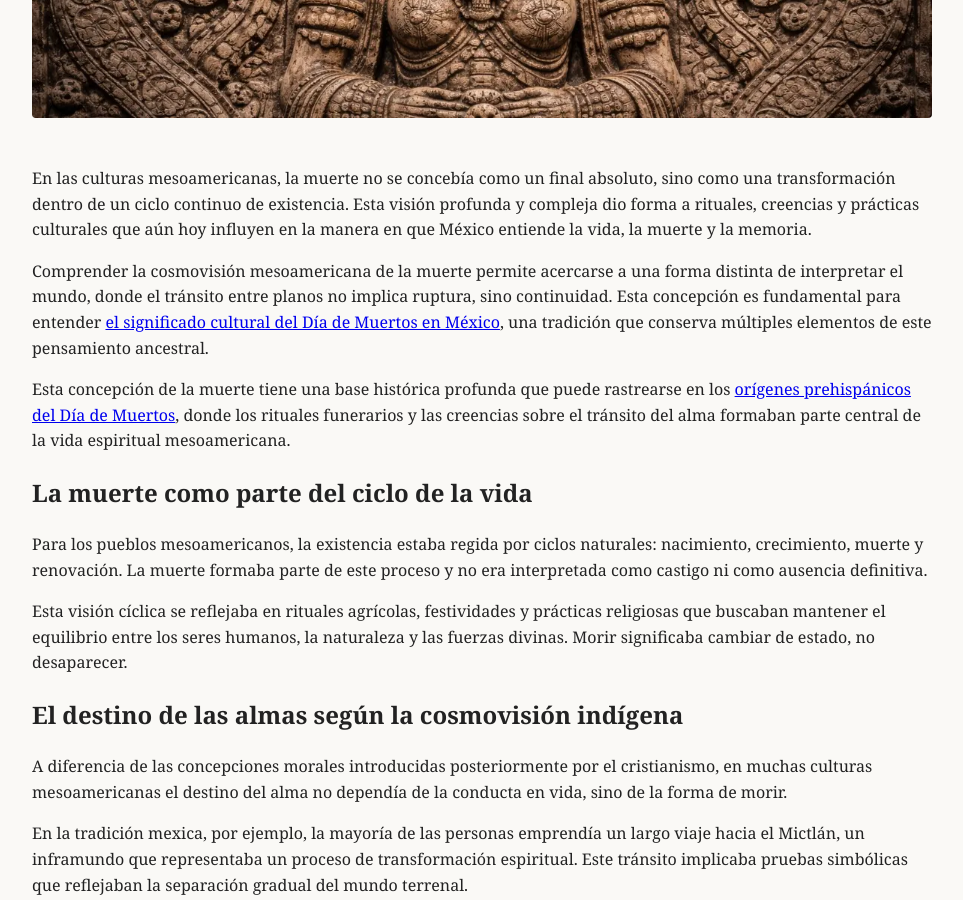
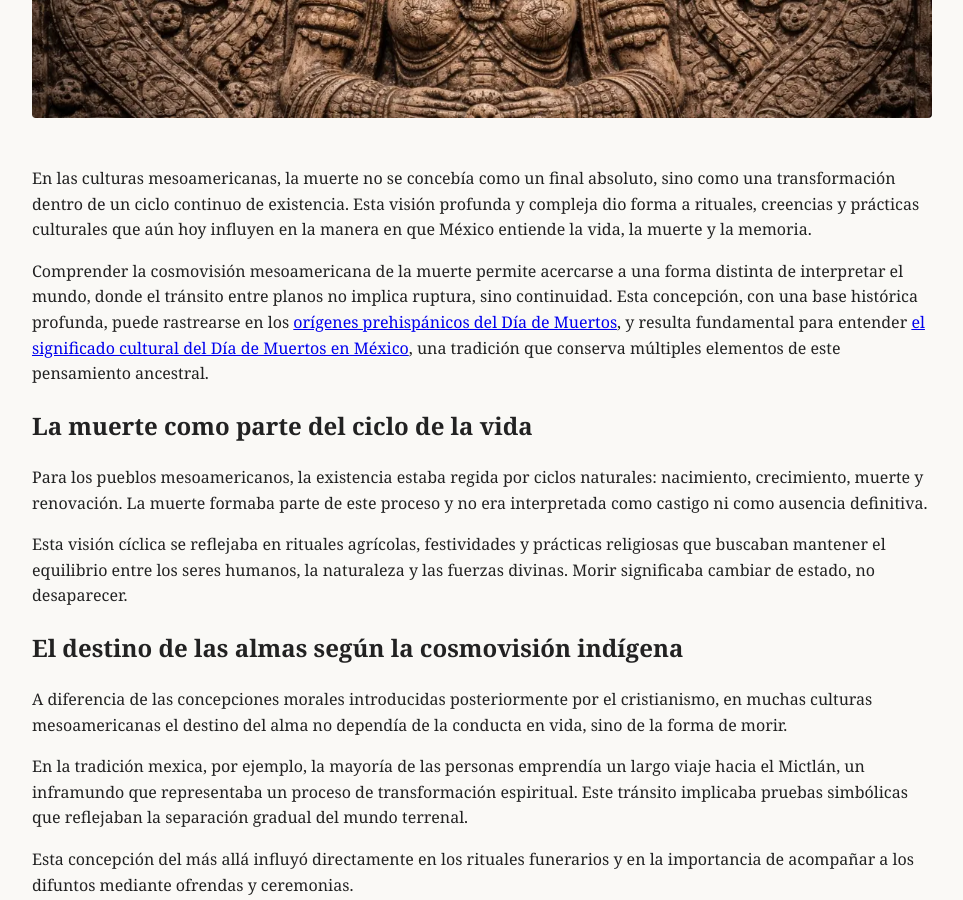
Before and after one commit to elbracamonte/elbracamonte.github.io, a Jekyll site: the page built from _posts/2025-12-22-cosmovision-mesoamericana-de-la-muerte.md, in a window 1280 px wide and 900 px high, scrolled down 603 px. Shown: the whole window, without its empty margins (158-1121 px from the left). Built offline with Jekyll 4.4.1, drawn with Linux system fonts in a browser that asks for light colours.

Commit message:
Update 2025-12-22-cosmovision-mesoamericana-de-la-muerte.md

```diff
--- a/_posts/2025-12-22-cosmovision-mesoamericana-de-la-muerte.md
+++ b/_posts/2025-12-22-cosmovision-mesoamericana-de-la-muerte.md
@@ -9,9 +9,7 @@ image_alt: "Representación simbólica de la muerte en la cosmovisión mesoameri
 
 En las culturas mesoamericanas, la muerte no se concebía como un final absoluto, sino como una transformación dentro de un ciclo continuo de existencia. Esta visión profunda y compleja dio forma a rituales, creencias y prácticas culturales que aún hoy influyen en la manera en que México entiende la vida, la muerte y la memoria.
 
-Comprender la cosmovisión mesoamericana de la muerte permite acercarse a una forma distinta de interpretar el mundo, donde el tránsito entre planos no implica ruptura, sino continuidad. Esta concepción es fundamental para entender [el significado cultural del Día de Muertos en México](/tradiciones/dia-de-muertos-origen-significado/), una tradición que conserva múltiples elementos de este pensamiento ancestral.
-
-Esta concepción de la muerte tiene una base histórica profunda que puede rastrearse en los [orígenes prehispánicos del Día de Muertos](/tradiciones/origenes-prehispanicos-dia-de-muertos/), donde los rituales funerarios y las creencias sobre el tránsito del alma formaban parte central de la vida espiritual mesoamericana.
+Comprender la cosmovisión mesoamericana de la muerte permite acercarse a una forma distinta de interpretar el mundo, donde el tránsito entre planos no implica ruptura, sino continuidad. Esta concepción, con una base histórica profunda, puede rastrearse en los [orígenes prehispánicos del Día de Muertos](/tradiciones/origenes-prehispanicos-dia-de-muertos/), y resulta fundamental para entender [el significado cultural del Día de Muertos en México](/tradiciones/dia-de-muertos-origen-significado/), una tradición que conserva múltiples elementos de este pensamiento ancestral.
 
 ## La muerte como parte del ciclo de la vida
 
```
